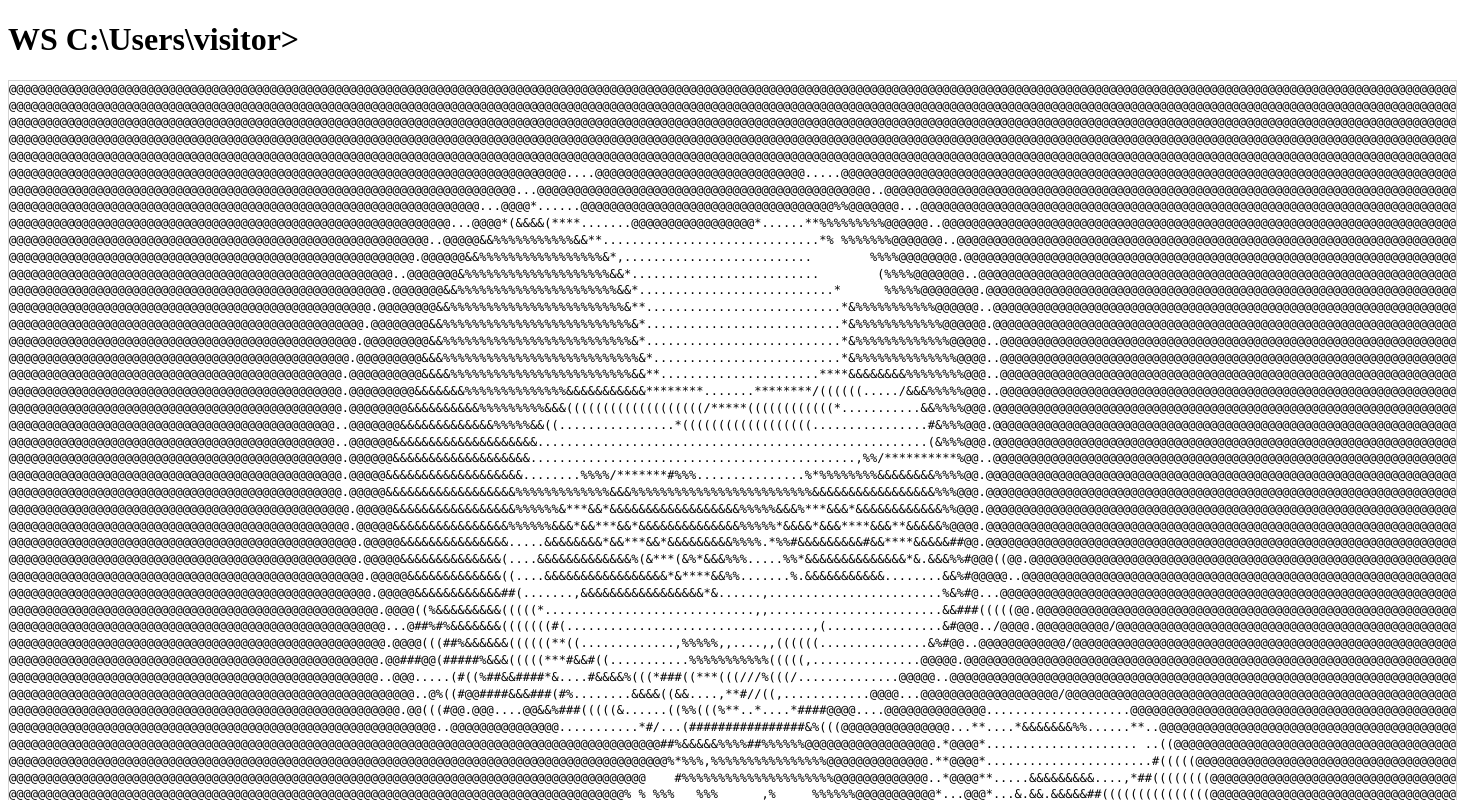
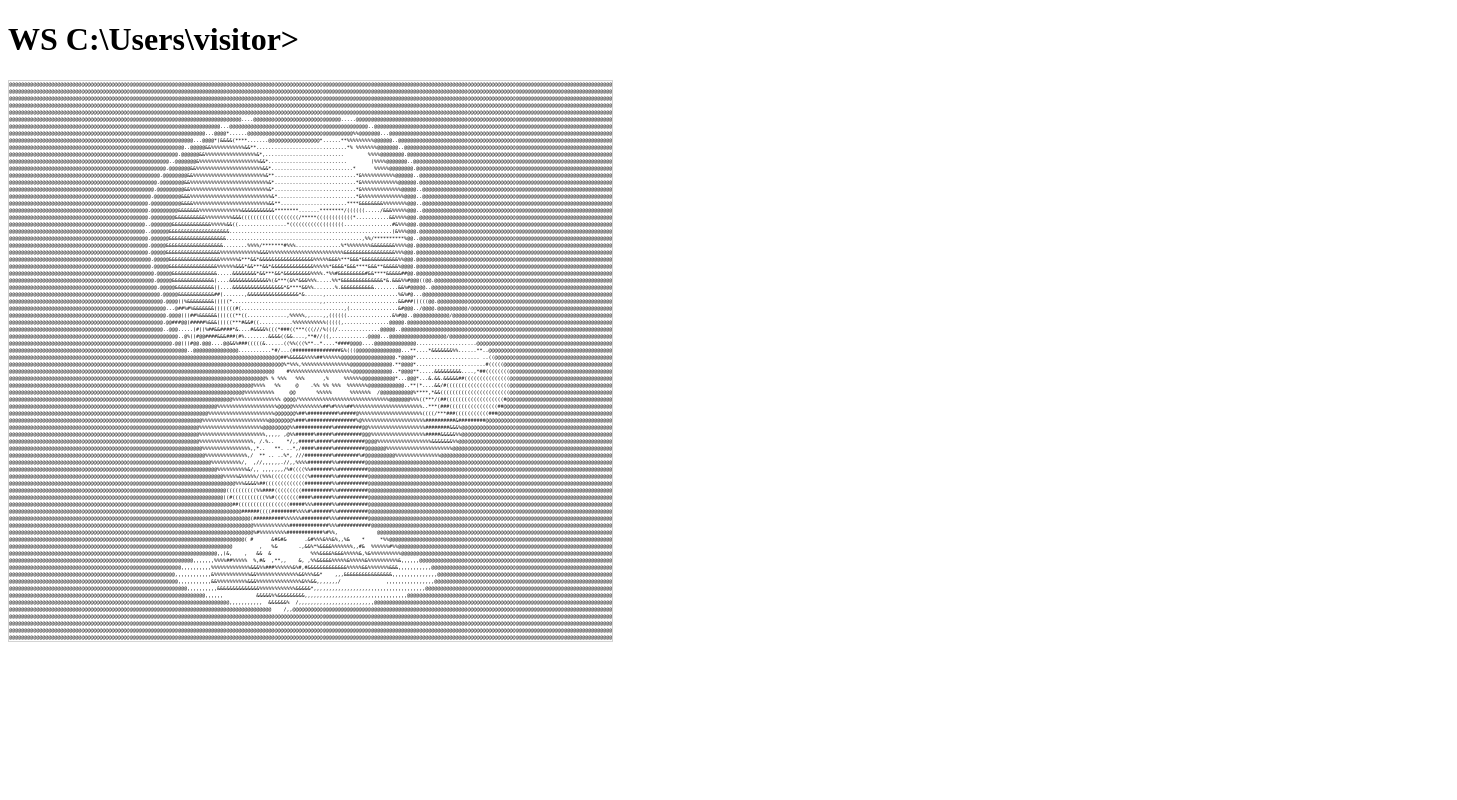
Before and after one commit to Westsi/portfolio, a React (Create React App) app: page / in a window 1280 px wide. Shown: the top 800 px of the page, 1457 px wide, since content can reach past the window. Built offline with nearby package versions, Linux system fonts and the light colour scheme.

Commit message:
art changes

```diff
--- a/src/art.css
+++ b/src/art.css
@@ -5,7 +5,7 @@
     letter-spacing:0;
     line-height:1.4;
     font-family:'Consolas','BitstreamVeraSansMono','CourierNew',Courier,monospace;
-    font-size:12px;
+    font-size:5px;
 
     border-width:1px;
     border-style:solid;
```
